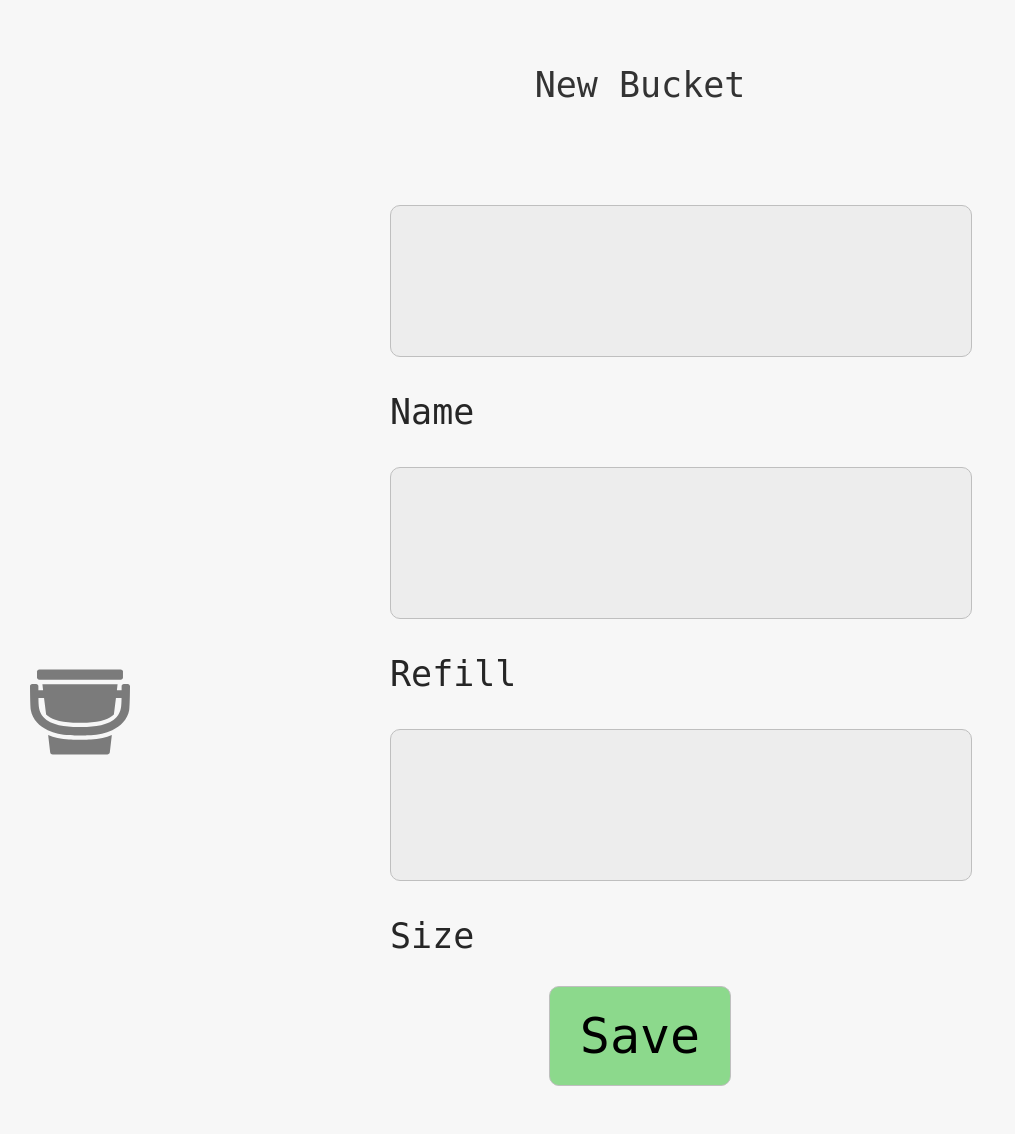
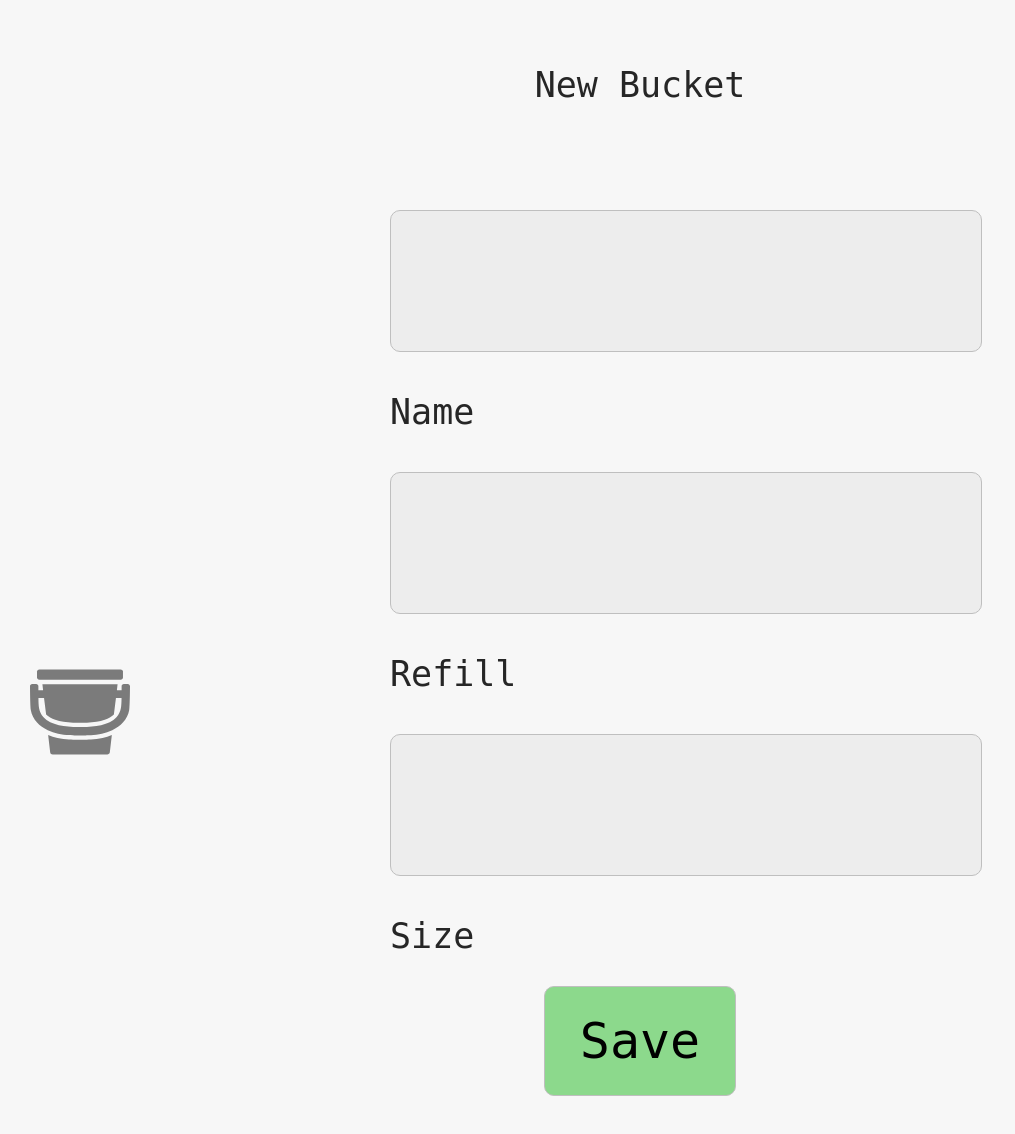
Before and after one commit to bryanchambers/buckets, a Flask app: page /buckets/new in a window 1280 px wide. Shown: the whole page, without its empty margins (0-1015 px from the left). Before the commit the page ends 1086 px from the top, so only its background shows below. Run offline with Flask 2, Linux system fonts and the light colour scheme; some libraries are stand-ins or nearby versions.

Commit message:
Updated bucket styling

```diff
--- a/static/style.css
+++ b/static/style.css
@@ -21,8 +21,7 @@ body {
 
 #title {
     text-align: center;
-    padding: 30px;
-    color: #333333;
+    padding: 0px;
     font-size: 90px;
 }
 
@@ -35,8 +34,8 @@ body {
 
 input, select {
     width: 100%;
-    margin: 35px 0px;
-    padding: 40px 40px;
+    margin: 40px 0px;
+    padding: 35px 45px;
     font-size:  60px !important;
     font-family: inherit;
     background: #ededed;
@@ -48,7 +47,7 @@ input, select {
 
 button {
     margin: 30px 15px;
-    padding: 20px 30px;
+    padding: 25px 35px;
     font-size: 50px;
     font-family: inherit;
     background: #e6e6e6;
```
